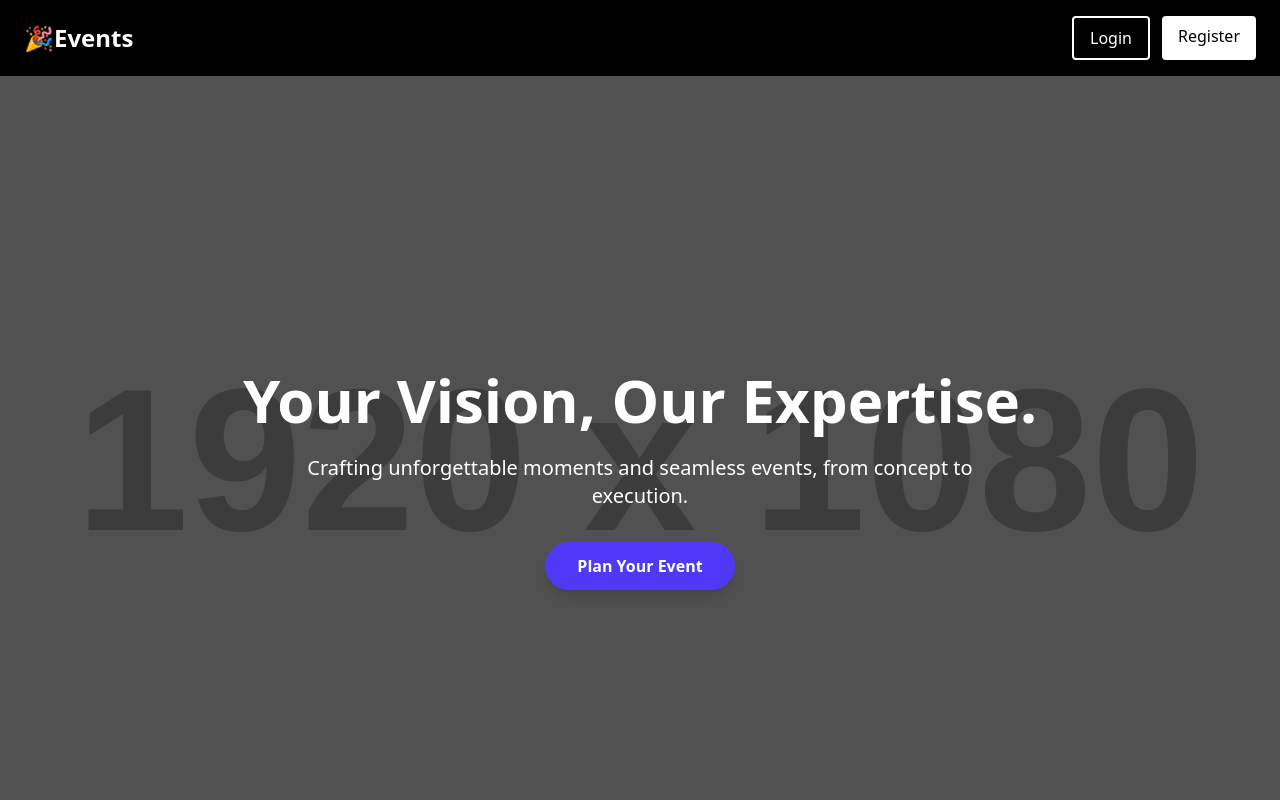
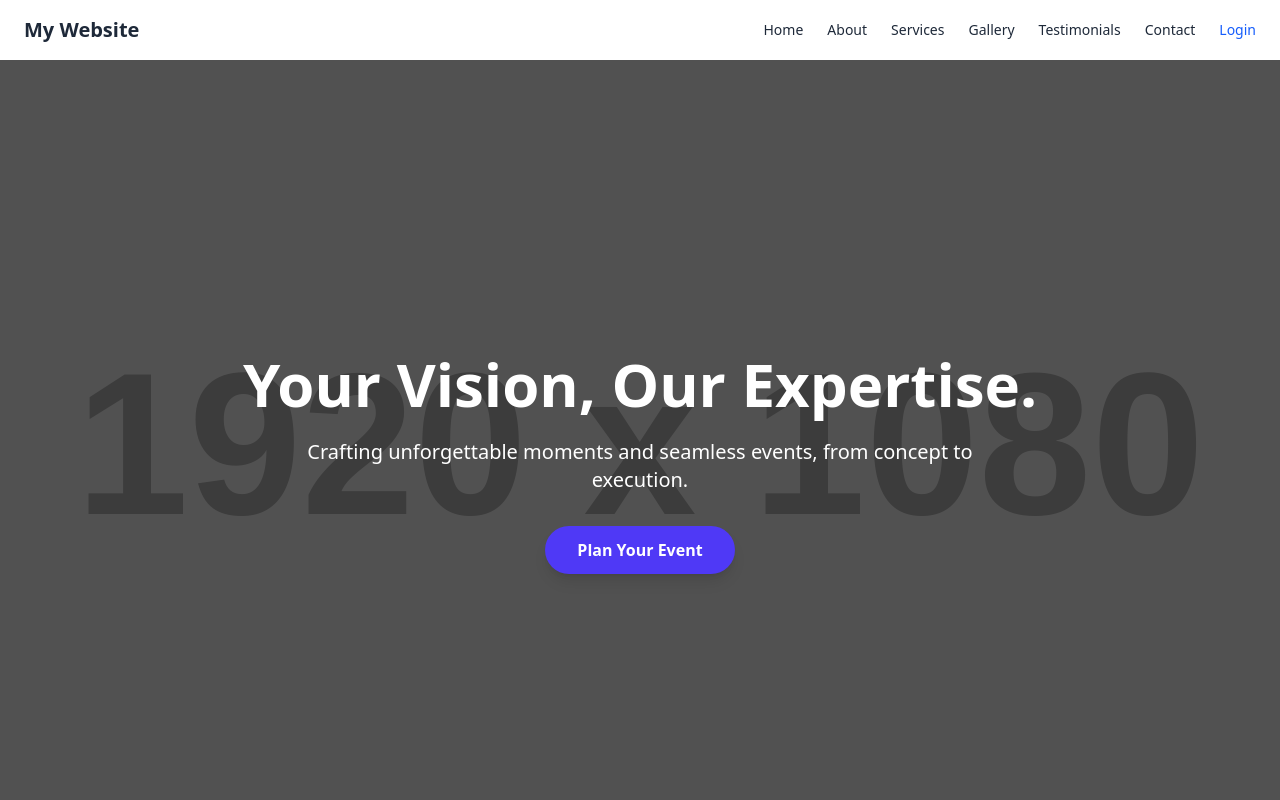
Before and after one commit to ranjith01811/cms-project, a React (Vite) app in the folder client/: page / in a window 1280 px wide. Shown: the top 800 px of the page. Built offline with nearby package versions, Linux system fonts and the light colour scheme.

Commit message:
Fourth Commit

```diff
--- a/client/src/components/NavBar.jsx
+++ b/client/src/components/NavBar.jsx
@@ -1,62 +1,39 @@
+import { useAuth } from '../context/AuthContext';
 import { Link, useNavigate } from 'react-router-dom';
-import { useAuth } from '../context/AuthContext';
 
 const Navbar = () => {
-  const { currentUser, logout } = useAuth();
+  const { user, logout } = useAuth();
   const navigate = useNavigate();
 
-  const handleLogout = async () => {
-    try {
-      await logout();
-      navigate('/');
-    } catch (error) {
-      console.error("Failed to log out:", error);
-    }
+  const handleLogout = () => {
+    logout();
+    navigate('/');
   };
 
   return (
-    <nav className="fixed w-full z-50 bg-white shadow-md py-4 px-6 sm:px-10 flex justify-between items-center rounded-b-xl">
-      <Link to="/" className="text-2xl font-bold text-indigo-700">
-        EventPro
-      </Link>
-
-      <div className="hidden md:flex space-x-8 items-center">
-        <Link to="/" className="text-gray-700 hover:text-indigo-600 font-medium transition duration-300">Home</Link>
-        <Link to="/about" className="text-gray-700 hover:text-indigo-600 font-medium transition duration-300">About Us</Link>
-        <Link to="/services" className="text-gray-700 hover:text-indigo-600 font-medium transition duration-300">Services</Link>
-        <Link to="/gallery" className="text-gray-700 hover:text-indigo-600 font-medium transition duration-300">Gallery</Link>
-        <Link to="/testimonials" className="text-gray-700 hover:text-indigo-600 font-medium transition duration-300">Testimonials</Link>
-        <Link to="/contact" className="text-gray-700 hover:text-indigo-600 font-medium transition duration-300">Contact Us</Link>
-
-        {currentUser ? (
+    <nav className="bg-white shadow-md px-6 py-4 flex justify-between items-center">
+      <h1 className="text-xl font-bold">My Website</h1>
+      <div className="space-x-6 text-sm font-medium">
+        {!user ? (
           <>
-            {/* <Link to="/developers" className="text-gray-700 hover:text-indigo-600 font-medium transition duration-300">Developers</Link> */}
-            <button
-              onClick={handleLogout}
-              className="bg-red-500 hover:bg-red-600 text-white font-semibold py-2 px-4 rounded-md shadow-sm transition duration-300"
-            >
-              Logout
-            </button>
+            {/* These anchor tags scroll to sections of your homepage */}
+            <a href="#home" className="hover:text-blue-500">Home</a>
+            <a href="#about" className="hover:text-blue-500">About</a>
+            <a href="#services" className="hover:text-blue-500">Services</a>
+            <a href="#gallery" className="hover:text-blue-500">Gallery</a>
+            <a href="#testimonials" className="hover:text-blue-500">Testimonials</a>
+            <a href="#contact" className="hover:text-blue-500">Contact</a>
+            <Link to="/login" className="text-blue-600">Login</Link>
           </>
         ) : (
-          <Link
-            to="/login"
-            className="bg-indigo-600 hover:bg-indigo-700 text-white font-semibold py-2 px-4 rounded-md shadow-sm transition duration-300"
-          >
-            Sign In
-          </Link>
+          <>
+            <Link to="/dashboard" className="text-blue-600">Dashboard</Link>
+            <button onClick={handleLogout} className="text-red-600">Logout</button>
+          </>
         )}
-      </div>
-
-      <div className="md:hidden">
-        <button className="text-gray-700 focus:outline-none">
-          <svg className="w-6 h-6" fill="none" stroke="currentColor" viewBox="0 0 24 24">
-            <path strokeLinecap="round" strokeLinejoin="round" strokeWidth="2" d="M4 6h16M4 12h16m-7 6h7" />
-          </svg>
-        </button>
       </div>
     </nav>
   );
-}
+};
 
 export default Navbar;
--- a/client/src/index.css
+++ b/client/src/index.css
@@ -1 +1,5 @@
 @import "tailwindcss";
+
+html {
+    scroll-behavior: smooth;
+}
--- a/client/src/layouts/BasicLayouts.jsx
+++ b/client/src/layouts/BasicLayouts.jsx
@@ -1,33 +1,17 @@
-import { Link } from "react-router-dom";
 import { Outlet } from 'react-router-dom';
+import Navbar from "../components/NavBar";
+import Footer from "../components/Footer";
 
 const BasicLayouts = () => {
   return (
     <>
-      <header className="bg-black text-white py-4 shadow-md flex flex-col sm:flex-row items-center justify-between px-6">
-        <div className="text-2xl font-semibold flex items-center gap-2">
-          <span role="img" aria-label='notes'>
-            <Link to="/home" className="hover:underline focus:outline-none focus:ring-2 focus:ring-white">
-              🎉Events
-            </Link>
-          </span>
-        </div>
-        <div className="mt-3 sm:mt-0 flex gap-3">
-          <Link to="/login" className="bg-black border-2 text-white px-4 py-2 rounded cursor-pointer hover:bg-gray-800 focus:outline-none focus:ring-2 focus:ring-white">
-            Login
-          </Link>
-          <Link to="/register" className="bg-white text-black px-4 py-2 rounded cursor-pointer hover:bg-gray-200 focus:outline-none focus:ring-2 focus:ring-black">
-            Register
-          </Link>
-        </div>
-      </header>
+      <Navbar />
       <main>
         <Outlet />
       </main>
-      <footer className="bg-gray-100 text-gray-600 py-4 text-center mt-8 border-t">
-        &copy; {new Date().getFullYear()} Event Coordination & Planning CMS. All rights reserved.
-      </footer>
+      <Footer />
     </>
   );
-}
+};
+
 export default BasicLayouts;
--- a/client/src/pages/About.jsx
+++ b/client/src/pages/About.jsx
@@ -118,10 +118,6 @@ const About = () => {
         </button>
       </section>
 
-      {/* Footer */}
-      <footer className="bg-gray-900 text-gray-400 py-10 text-center text-sm">
-        &copy; {getYear()} Event Project. Built for communities with passion.
-      </footer>
     </div>
   );
 };
--- /dev/null
+++ b/client/src/pages/LandingPage.jsx
@@ -0,0 +1,21 @@
+import Home from './Home';
+import About from './About';
+import ServicePage from './ServicePage';
+import GalleryPage from './GalleryPage';
+import TestimonialsPage from './TestimonalPage';
+import ContactPage from './ContactPage';
+
+const LandingPage = () => {
+  return (
+    <>
+      <section id="home"><Home /></section>
+      <section id="about"><About /></section>
+      <section id="services"><ServicePage /></section>
+      <section id="gallery"><GalleryPage /></section>
+      <section id="testimonials"><TestimonialsPage /></section>
+      <section id="contact"><ContactPage /></section>
+    </>
+  );
+};
+
+export default LandingPage;
--- a/client/src/pages/SignIn.jsx
+++ b/client/src/pages/SignIn.jsx
@@ -62,7 +62,7 @@ const SignIn = () => {
         <p className="mt-6 text-center text-gray-600">
           Don't have an account?{' '}
           <button
-            onClick={() => navigate('/signup')}
+            onClick={() => navigate('/register')}
             className="text-indigo-600 hover:underline font-medium focus:outline-none"
           >
             Sign Up
--- a/client/src/routes/AppRoutes.jsx
+++ b/client/src/routes/AppRoutes.jsx
@@ -2,27 +2,17 @@ import { Routes, Route } from 'react-router-dom';
 import BasicLayout from '../layouts/BasicLayouts';
 import DashboardLayout from '../layouts/DashBoardLayout';
 import PrivateRoutes from './PrivatesRoutes';
-import HomePage from '../pages/Home';
-import ServicePage from '../pages/ServicePage';
-import GalleryPage from '../pages/GalleryPage';
-import TestimonialPage from '../pages/TestimonalPage';
-import ContactPage from '../pages/ContactPage';
+import LandingPage from '../pages/LandingPage';
 import SignIn from '../pages/SignIn';
 import SignUp from '../pages/SignUp';
-import NotFound from "../pages/NotFound";
 import Dashboard from '../pages/Dashboard';
-import About from "../pages/About";
+import NotFound from '../pages/NotFound';
 
 const AppRoutes = () => {
   return (
     <Routes>
       <Route element={<BasicLayout />}>
-        <Route path="/" element={<HomePage />} />
-        <Route path="/about" element={<About />} />
-        <Route path="/services" element={<ServicePage />} />
-        <Route path="/gallery" element={<GalleryPage />} />
-        <Route path="/testimonials" element={<TestimonialPage />} />
-        <Route path="/contact" element={<ContactPage />} />
+        <Route path="/" element={<LandingPage />} />
         <Route path="/login" element={<SignIn />} />
         <Route path="/register" element={<SignUp />} />
       </Route>
@@ -31,8 +21,7 @@ const AppRoutes = () => {
         <Route path="/dashboard" element={<Dashboard />} />
       </Route>
 
-
-      <Route path="*" elements={<NotFound />}/>
+      <Route path="*" element={<NotFound />} />
     </Routes>
   );
 };
--- a/client/src/routes/PrivatesRoutes.jsx
+++ b/client/src/routes/PrivatesRoutes.jsx
@@ -2,8 +2,11 @@ import { useAuth } from "../context/AuthContext";
 import { Navigate } from "react-router-dom";
 
 const PrivateRoutes = ({ children }) => {
-  const { user } = useAuth();
-  return user ? children : <Navigate to="/login" />;
+  const { user, loading } = useAuth();
+
+  if (loading) return null;
+
+  return user ? children : <Navigate to="/login" replace />;
 };
 
 export default PrivateRoutes;
```
Also changed, not shown: client/src/layouts/DashBoardLayout.jsx (line endings or trailing spaces).
